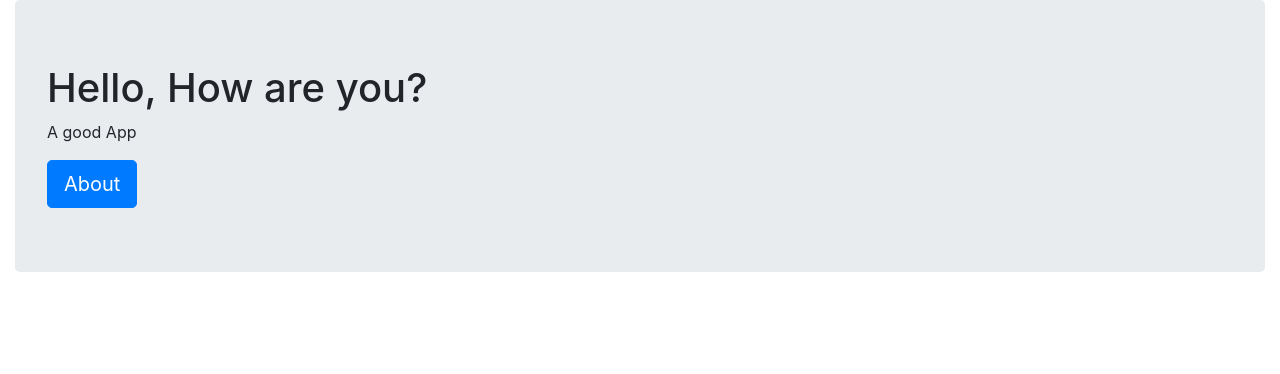
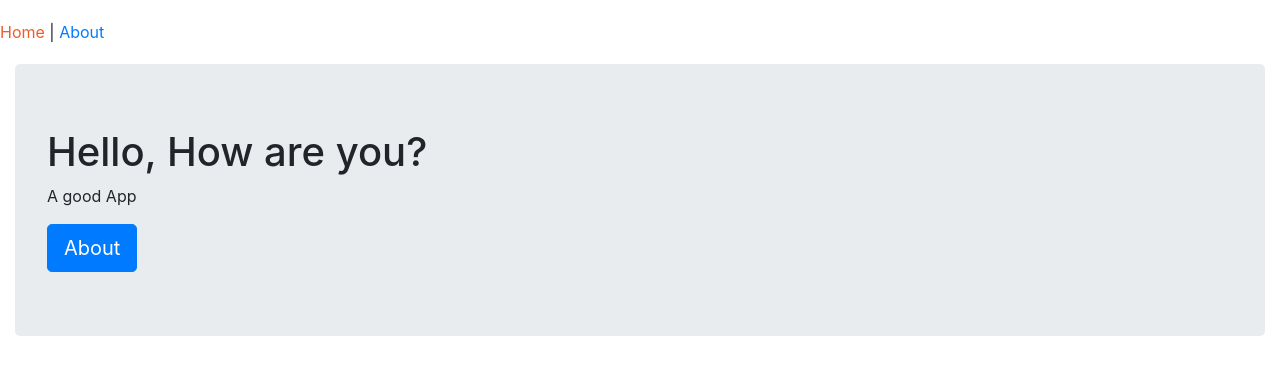
Before and after one commit to jenac/playground, a React (Create React App) app in the folder react-poc/: page / in a window 1280 px wide. Shown: the top 374 px of the page. Built offline with nearby package versions, Linux system fonts and the light colour scheme.

Commit message:
added header

```diff
--- a/react-poc/src/App.js
+++ b/react-poc/src/App.js
@@ -3,10 +3,12 @@
 import { BrowserRouter as Router, Route } from 'react-router-dom';
 import AboutPage from './components/about/AboutPage';
 import HomePage from './components/home/HomePage';
+import Header from './components/common/Header';
 
 function App() {
   return (
     <Router>
+      <Header></Header>
       <div className="container-fluid">
         <Route exact path="/" component={HomePage}></Route>
         <Route path="/about" component={AboutPage}></Route>
--- /dev/null
+++ b/react-poc/src/components/common/Header.js
@@ -0,0 +1,20 @@
+import React from 'react';
+import { NavLink } from 'react-router-dom';
+
+const Header = () => {
+    const activeStyle = { color: "#F15B2A"};
+
+    return (
+        <nav>
+            <NavLink to="/" activeStyle={activeStyle} exact>
+                Home
+            </NavLink>
+            {" | "}
+            <NavLink to="/about" activeStyle={activeStyle}>
+                About
+            </NavLink>
+        </nav>
+    )
+}
+
+export default Header;
```
